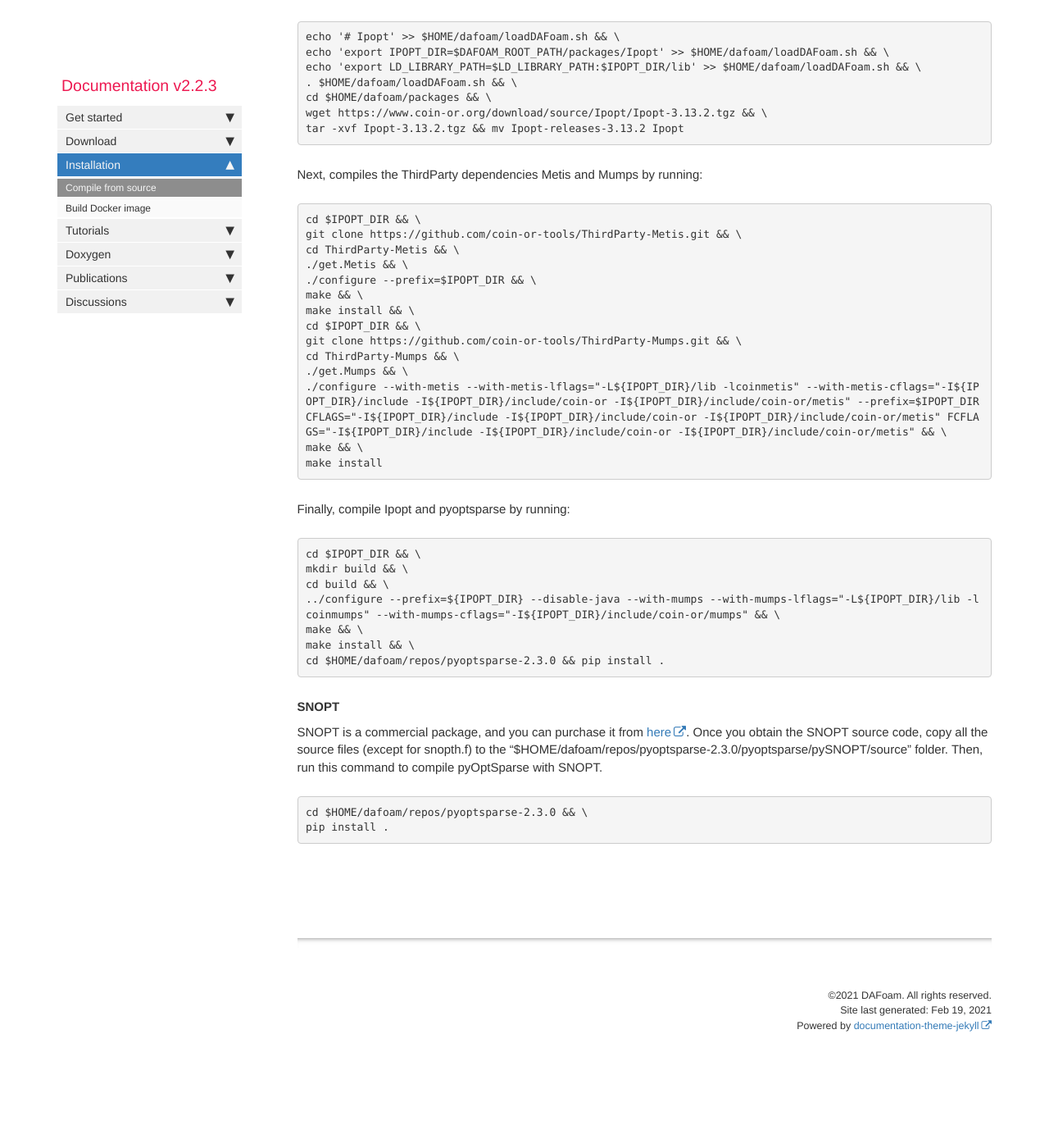
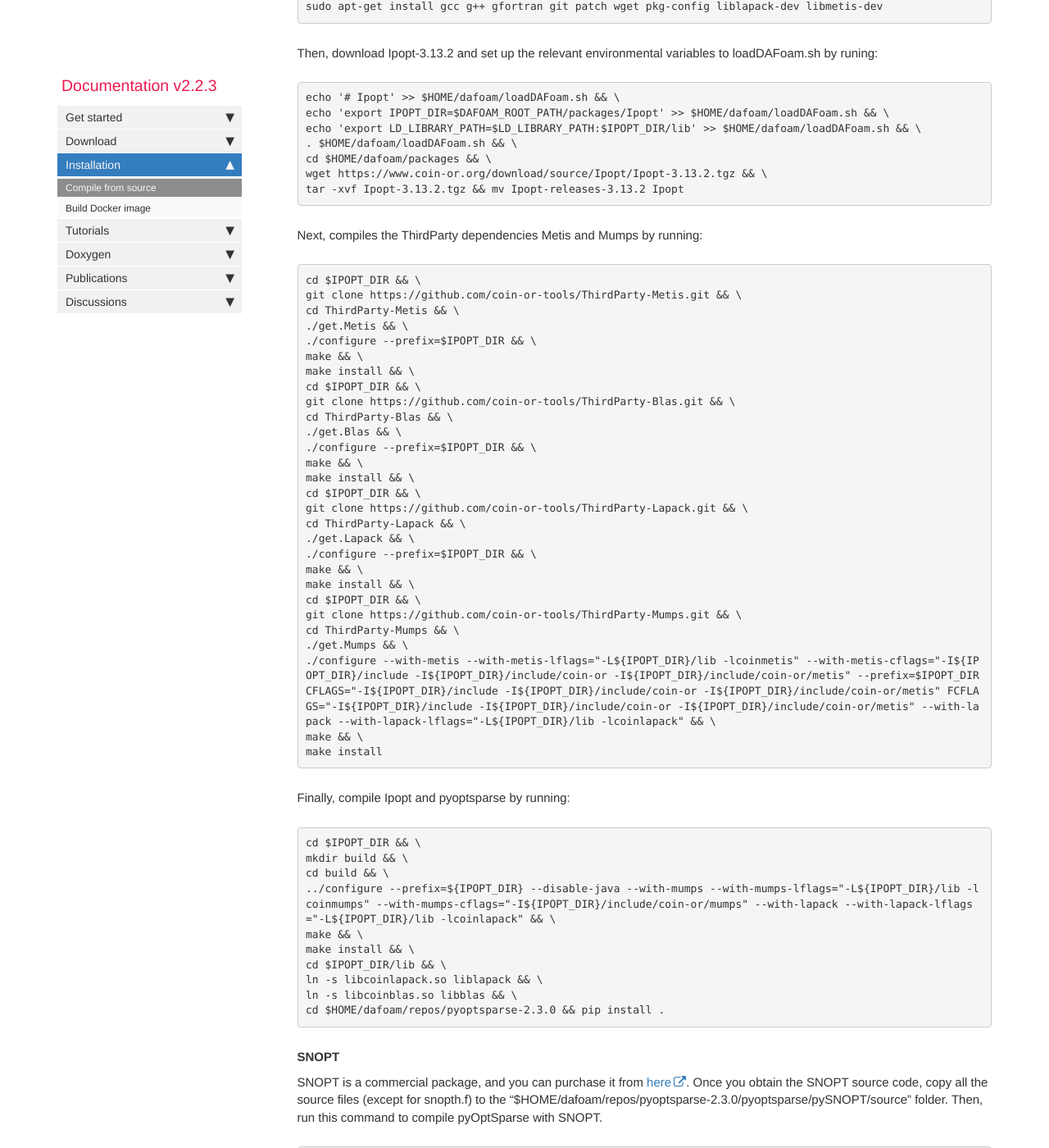
Before and after one commit to DAFoam/DAFoam.github.io, a Jekyll site: the page built from pages/mydoc/mydoc_installation_source.md, in a window 1280 px wide and 1400 px high, scrolled down 9638 px. Shown: the whole window at 82% size. Built offline with Jekyll 4.4.1, drawn with Linux system fonts in a browser that asks for light colours; comment, search, counter and statistics services are not loaded; before the commit the page ends 10949 px from its top, so only the background shows below that; some of the changed text lies outside the part shown.

Commit message:
content update

```diff
--- a/pages/mydoc/mydoc_installation_source.md
+++ b/pages/mydoc/mydoc_installation_source.md
@@ -96,7 +96,9 @@ You should see the version of the compiled OpenMPI.
 Finally, install mpi4py-3.0.2:
 
 <pre>
-pip install mpi4py==3.0.2
+wget https://bitbucket.org/mpi4py/mpi4py/downloads/mpi4py-3.0.2.tar.gz && \
+tar -xvf mpi4py-3.0.2.tar.gz && cd mpi4py-3.0.2 && \
+python setup.py install
 </pre>
 
 ## **Petsc**
@@ -128,7 +130,9 @@ make PETSC_DIR=$HOME/dafoam/packages/petsc-3.11.4 PETSC_ARCH=real-opt all
 Finally, install petsc4py-3.11.0:
 
 <pre>
-pip install petsc4py==3.11.0
+wget https://bitbucket.org/petsc/petsc4py/downloads/petsc4py-3.11.0.tar.gz && \
+tar -xvf petsc4py-3.11.0.tar.gz && cd petsc4py-3.11.0 && \
+python setup.py install
 </pre>
 
 ## **CGNS**
@@ -453,10 +457,24 @@ cd ThirdParty-Metis && \
 make && \
 make install && \
 cd $IPOPT_DIR && \
+git clone https://github.com/coin-or-tools/ThirdParty-Blas.git && \
+cd ThirdParty-Blas && \
+./get.Blas && \
+./configure --prefix=$IPOPT_DIR && \
+make && \
+make install && \
+cd $IPOPT_DIR && \
+git clone https://github.com/coin-or-tools/ThirdParty-Lapack.git && \
+cd ThirdParty-Lapack && \
+./get.Lapack && \
+./configure --prefix=$IPOPT_DIR && \
+make && \
+make install && \
+cd $IPOPT_DIR && \
 git clone https://github.com/coin-or-tools/ThirdParty-Mumps.git && \
 cd ThirdParty-Mumps && \
 ./get.Mumps && \
-./configure --with-metis --with-metis-lflags="-L${IPOPT_DIR}/lib -lcoinmetis" --with-metis-cflags="-I${IPOPT_DIR}/include -I${IPOPT_DIR}/include/coin-or -I${IPOPT_DIR}/include/coin-or/metis" --prefix=$IPOPT_DIR CFLAGS="-I${IPOPT_DIR}/include -I${IPOPT_DIR}/include/coin-or -I${IPOPT_DIR}/include/coin-or/metis" FCFLAGS="-I${IPOPT_DIR}/include -I${IPOPT_DIR}/include/coin-or -I${IPOPT_DIR}/include/coin-or/metis" && \
+./configure --with-metis --with-metis-lflags="-L${IPOPT_DIR}/lib -lcoinmetis" --with-metis-cflags="-I${IPOPT_DIR}/include -I${IPOPT_DIR}/include/coin-or -I${IPOPT_DIR}/include/coin-or/metis" --prefix=$IPOPT_DIR CFLAGS="-I${IPOPT_DIR}/include -I${IPOPT_DIR}/include/coin-or -I${IPOPT_DIR}/include/coin-or/metis" FCFLAGS="-I${IPOPT_DIR}/include -I${IPOPT_DIR}/include/coin-or -I${IPOPT_DIR}/include/coin-or/metis" --with-lapack --with-lapack-lflags="-L${IPOPT_DIR}/lib -lcoinlapack" && \
 make && \
 make install
 </pre>
@@ -467,9 +485,12 @@ Finally, compile Ipopt and pyoptsparse by running:
 cd $IPOPT_DIR && \
 mkdir build && \
 cd build && \
-../configure --prefix=${IPOPT_DIR} --disable-java --with-mumps --with-mumps-lflags="-L${IPOPT_DIR}/lib -lcoinmumps" --with-mumps-cflags="-I${IPOPT_DIR}/include/coin-or/mumps" && \
+../configure --prefix=${IPOPT_DIR} --disable-java --with-mumps --with-mumps-lflags="-L${IPOPT_DIR}/lib -lcoinmumps" --with-mumps-cflags="-I${IPOPT_DIR}/include/coin-or/mumps" --with-lapack --with-lapack-lflags="-L${IPOPT_DIR}/lib -lcoinlapack" && \
 make && \
 make install && \
+cd $IPOPT_DIR/lib && \
+ln -s libcoinlapack.so liblapack && \
+ln -s libcoinblas.so libblas && \
 cd $HOME/dafoam/repos/pyoptsparse-2.3.0 && pip install .
 </pre>
 
```
